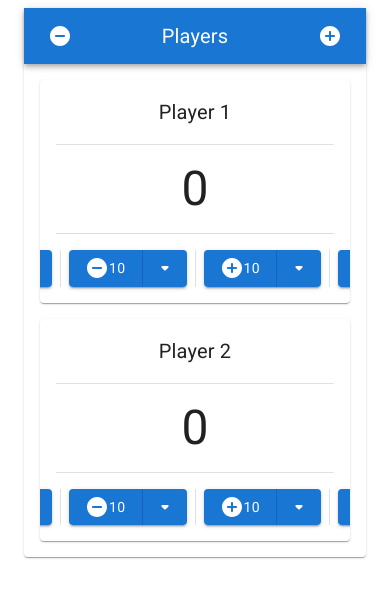
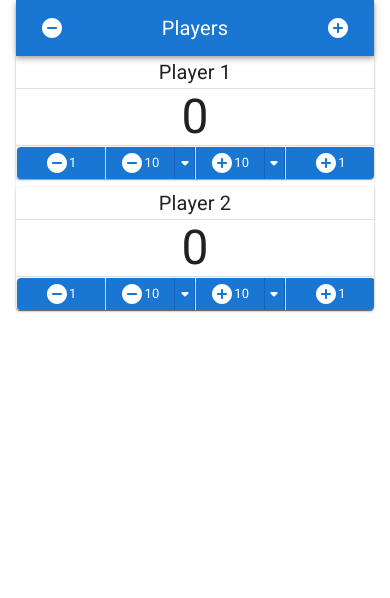
Before and after one commit to greeze/scorekeeper, a React (Create React App) app: page / in a window 390 px wide. Shown: the top 598 px of the page. Built offline with nearby package versions, Linux system fonts and the light colour scheme.

Commit message:
Fixes button bar, adjusts responsive widths/padding

```diff
--- a/src/components/App/App.tsx
+++ b/src/components/App/App.tsx
@@ -1,13 +1,29 @@
 import React from 'react'
-import { Container } from '@mui/material'
+import { createTheme, ThemeProvider } from '@mui/material/styles'
+import { Container, CssBaseline, useMediaQuery } from '@mui/material'
 
 import SimpleKeeper from 'components/SimpleKeeper'
 
 function App() {
+  const prefersLightMode = useMediaQuery('(prefers-color-scheme: light)')
+
+  const theme = React.useMemo(
+    () =>
+      createTheme({
+        palette: {
+          mode: prefersLightMode ? 'light' : 'light', // TODO: Darkmode toggle button. Stick with 'light' for now.
+        },
+      }),
+    [prefersLightMode],
+  )
+
   return (
-    <Container>
-      <SimpleKeeper />
-    </Container>
+    <ThemeProvider theme={theme}>
+      <CssBaseline />
+      <Container>
+        <SimpleKeeper />
+      </Container>
+    </ThemeProvider>
   )
 }
 
--- a/src/components/SimpleKeeper/Player/Player.tsx
+++ b/src/components/SimpleKeeper/Player/Player.tsx
@@ -1,7 +1,7 @@
 import type { PlayerData } from './types'
 
 import React, { memo } from 'react'
-import { Button, Card, Divider, Stack, Typography } from '@mui/material'
+import { Button, Card, Divider, Grid, Stack, Typography } from '@mui/material'
 import { AddCircleRounded, RemoveCircleRounded } from '@mui/icons-material'
 import { useHandleEnterKey, useHandleFocus, useHandleBlur, usePlayerActions } from './hooks'
 import SplitButton from '../SplitButton/SplitButton'
@@ -9,18 +9,31 @@ import SplitButton from '../SplitButton/SplitButton'
 export interface PlayerProps {
   player: PlayerData
   onChange?: (data: PlayerData) => void
+  onSelect?: (index: number) => void
+  selectedIndex: number
+  valueOptions: number[]
 }
 
-export default memo(function PlayerColumn({ onChange = () => null, player }: PlayerProps) {
+export default memo(function PlayerColumn({
+  onChange = () => null,
+  onSelect = () => null,
+  player,
+  selectedIndex,
+  valueOptions,
+}: PlayerProps) {
   const { rename, addScore } = usePlayerActions(player, onChange)
   const selectOnFocus = useHandleFocus()
   const blurOnEnterKey = useHandleEnterKey()
   const updateNameOnBlur = useHandleBlur(rename)
-  const valueOptions = [5, 10, 100]
 
   return (
     <Card>
-      <Stack alignItems='center' divider={<Divider flexItem />} margin={2} spacing={2}>
+      <Stack
+        alignItems='center'
+        divider={<Divider flexItem />}
+        margin={{ xs: 0, sm: 1, md: 2 }}
+        spacing={{ xs: 0, sm: 1, md: 2 }}
+      >
         <Typography
           component='div'
           contentEditable
@@ -30,6 +43,7 @@ export default memo(function PlayerColumn({ onChange = () => null, player }: Pla
           onBlur={updateNameOnBlur}
           onFocus={selectOnFocus}
           onKeyDown={blurOnEnterKey}
+          onKeyUp={blurOnEnterKey}
           px={1}
           suppressContentEditableWarning
           variant='h6'
@@ -39,31 +53,56 @@ export default memo(function PlayerColumn({ onChange = () => null, player }: Pla
         <Typography data-testid='player-score' variant='h3'>
           {player.score}
         </Typography>
-        <Stack
-          alignItems='center'
-          direction='row'
-          divider={<Divider orientation='vertical' flexItem />}
-          justifyContent='center'
-          spacing={1}
-          width='100%'
+        <Grid alignItems='center' container flexWrap='nowrap' justifyContent='center' lineHeight={0} spacing='1px'>
+          <Grid item xs>
+            <Button
+              data-testid='decrement-score'
+              fullWidth
+              onClick={() => addScore(-1)}
+              size='small'
+              sx={{ borderRadius: '4px 0 0 4px', px: 0 }}
+              variant='contained'
             >
-          <Button data-testid='decrement-score' onClick={() => addScore(-1)} variant='contained'>
               <RemoveCircleRounded /> 1
             </Button>
+          </Grid>
+          <Grid item xs>
             <SplitButton
+              fullWidth
               icon={<RemoveCircleRounded />}
               onClick={(index) => addScore(-valueOptions[index])}
+              onSelect={onSelect}
               options={valueOptions}
+              selectedIndex={selectedIndex}
+              size='small'
+              sx={{ px: 0 }}
             />
+          </Grid>
+          <Grid item xs>
             <SplitButton
+              fullWidth
               icon={<AddCircleRounded />}
               onClick={(index) => addScore(valueOptions[index])}
+              onSelect={onSelect}
               options={valueOptions}
+              selectedIndex={selectedIndex}
+              size='small'
+              sx={{ px: 0 }}
             />
-          <Button data-testid='increment-score' onClick={() => addScore(1)} variant='contained'>
+          </Grid>
+          <Grid item xs>
+            <Button
+              data-testid='increment-score'
+              fullWidth
+              onClick={() => addScore(1)}
+              size='small'
+              sx={{ borderRadius: '0 4px 4px 0', px: 0 }}
+              variant='contained'
+            >
               <AddCircleRounded /> 1
             </Button>
-        </Stack>
+          </Grid>
+        </Grid>
       </Stack>
     </Card>
   )
--- a/src/components/SimpleKeeper/SimpleKeeper.tsx
+++ b/src/components/SimpleKeeper/SimpleKeeper.tsx
@@ -1,4 +1,4 @@
-import React, { memo, useMemo } from 'react'
+import React, { memo, useCallback, useMemo, useRef, useState } from 'react'
 import { AppBar, Grid, IconButton, Paper, Toolbar, Typography } from '@mui/material'
 import { AddCircleRounded, RemoveCircleRounded } from '@mui/icons-material'
 
@@ -8,6 +8,14 @@ import Player from './Player'
 export default memo(function SimpleKeeper() {
   const [{ players }, dispatch] = useKeeperReducer()
   const { addPlayer, removePlayer, updatePlayer } = useKeeperActions(dispatch)
+  const [selectedIndex, setSelectedIndex] = useState(1)
+  const handleChangeSelectedIndex = useCallback(
+    (newIndex: number) => {
+      setSelectedIndex(newIndex)
+    },
+    [setSelectedIndex],
+  )
+  const valueOptions = useRef([5, 10, 100])
 
   const columns = useMemo(() => {
     const min = (n: number) => Math.min(n, players.length)
@@ -18,7 +26,7 @@ export default memo(function SimpleKeeper() {
     <Paper>
       <AppBar position='sticky' title='Players'>
         <Toolbar>
-          <Grid container justifyContent='space-between' alignContent='stretch' alignItems='center'>
+          <Grid alignContent='stretch' alignItems='center' container justifyContent='space-between'>
             <IconButton color='inherit' onClick={removePlayer}>
               <RemoveCircleRounded />
             </IconButton>
@@ -29,10 +37,16 @@ export default memo(function SimpleKeeper() {
           </Grid>
         </Toolbar>
       </AppBar>
-      <Grid container columns={columns} padding={2} spacing={2}>
+      <Grid container columns={columns} padding={{ xs: 0, sm: 1, md: 2 }} spacing={1}>
         {players.map((player) => (
           <Grid item key={player.id} xs={1} sm={1} md={1} lg={1} xl={1}>
-            <Player player={player} onChange={updatePlayer} />
+            <Player
+              player={player}
+              onChange={updatePlayer}
+              onSelect={handleChangeSelectedIndex}
+              selectedIndex={selectedIndex}
+              valueOptions={valueOptions.current}
+            />
           </Grid>
         ))}
       </Grid>
--- a/src/components/SimpleKeeper/SplitButton/SplitButton.tsx
+++ b/src/components/SimpleKeeper/SplitButton/SplitButton.tsx
@@ -1,25 +1,33 @@
 import type { ReactNode } from 'react'
+import type { ButtonProps } from '@mui/material'
 
 import React, { memo } from 'react'
 import { Button, ButtonGroup, ClickAwayListener, Grow, MenuItem, MenuList, Paper, Popper } from '@mui/material'
 import { ArrowDropDownRounded } from '@mui/icons-material'
 
 interface SplitButtonProps {
+  fullWidth?: ButtonProps['fullWidth']
   icon?: ReactNode
   options: string[] | number[]
   onClick?: (index: number) => void
   onSelect?: (index: number) => void
+  selectedIndex: number
+  size?: ButtonProps['size']
+  sx?: ButtonProps['sx']
 }
 
 export default memo(function SplitButton({
+  fullWidth,
   icon,
   onClick = () => null,
+  onSelect = () => null,
   options,
-  onSelect = () => null,
+  selectedIndex,
+  size,
+  sx,
 }: SplitButtonProps) {
   const [open, setOpen] = React.useState(false)
   const anchorRef = React.useRef<HTMLButtonElement>(null)
-  const [selectedIndex, setSelectedIndex] = React.useState(1)
 
   const handleClick = () => {
     onClick(selectedIndex)
@@ -27,7 +35,6 @@ export default memo(function SplitButton({
 
   const handleMenuItemClick = (event: React.MouseEvent<HTMLLIElement, MouseEvent>, index: number) => {
     onSelect(index)
-    setSelectedIndex(index)
     setOpen(false)
   }
 
@@ -44,9 +51,8 @@ export default memo(function SplitButton({
   }
 
   return (
-    <>
-      <ButtonGroup variant='contained' aria-label='split button'>
-        <Button onClick={handleClick}>
+    <ButtonGroup fullWidth={fullWidth} sx={sx} variant='contained' aria-label='split button'>
+      <Button onClick={handleClick} size={size} sx={{ borderRadius: '0', px: 0 }}>
         {icon}
         {options[selectedIndex]}
       </Button>
@@ -57,11 +63,11 @@ export default memo(function SplitButton({
         aria-haspopup='menu'
         onClick={handleToggle}
         ref={anchorRef}
-          size='small'
+        size={size}
+        sx={{ borderRadius: '0', minWidth: '20px !important', maxWidth: '40px', px: 0, width: 'unset' }}
       >
         <ArrowDropDownRounded />
       </Button>
-      </ButtonGroup>
       <Popper open={open} anchorEl={anchorRef.current} role={undefined} transition disablePortal>
         {({ TransitionProps, placement }) => (
           <Grow
@@ -88,6 +94,6 @@ export default memo(function SplitButton({
           </Grow>
         )}
       </Popper>
-    </>
+    </ButtonGroup>
   )
 })
--- a/src/index.tsx
+++ b/src/index.tsx
@@ -1,14 +1,14 @@
 import '@fontsource/roboto'
 
-import React from 'react'
+import React, { StrictMode } from 'react'
 import ReactDOM from 'react-dom'
 import App from 'components/App'
 import reportWebVitals from './reportWebVitals'
 
 ReactDOM.render(
-  <React.StrictMode>
+  <StrictMode>
     <App />
-  </React.StrictMode>,
+  </StrictMode>,
   document.getElementById('root'),
 )
 
```
Also changed, not shown: 1 other file (tests, documents, lock files or other folders). Lines whose indentation alone changed are shown as unchanged.
